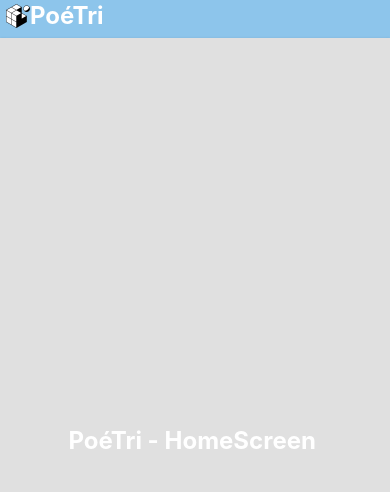
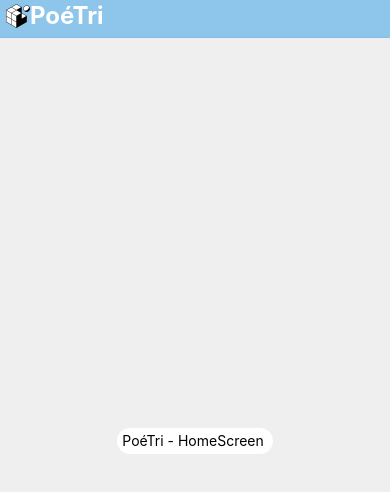
Before and after one commit to Esliel/PoetriReactNative, a React Native app: screen /Home in a window 390 px wide. Shown: the top 492 px of the page. Built offline with nearby package versions, Linux system fonts and the light colour scheme.

Commit message:
style vers + changement de couleur du bg

```diff
--- a/components/Background.jsx
+++ b/components/Background.jsx
@@ -14,7 +14,7 @@ export function Background({ style, ...rest }) {
   const colors = useThemeColors()
   return (
     <View
-      style={[style, styles, { backgroundColor: colors.greyLight }]}
+      style={[style, styles, { backgroundColor: colors.background }]}
       {...rest}
     />
   )
--- a/screens/HomeScreen.js
+++ b/screens/HomeScreen.js
@@ -16,7 +16,11 @@ export function HomeScreen() {
     >
       <Header />
       <Background style={styles.body}>
-        <ThemedText typography="headline" color="textWhite">
+        <ThemedText
+          typography="bodyLarger"
+          color="textBlack"
+          style={styles.vers}
+        >
           PoéTri - HomeScreen
         </ThemedText>
       </Background>
@@ -33,4 +37,9 @@ const styles = StyleSheet.create({
     alignItems: 'center', // centré horizontalement
     justifyContent: 'center', // centré verticalement
   },
+  vers: {
+    backgroundColor: '#FFFFFF',
+    padding: 5,
+    borderRadius: 15,
+  },
 })
```
